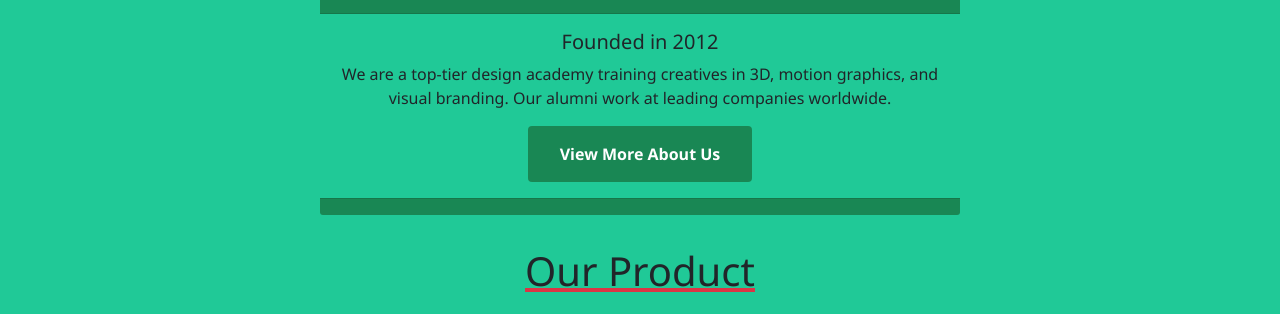
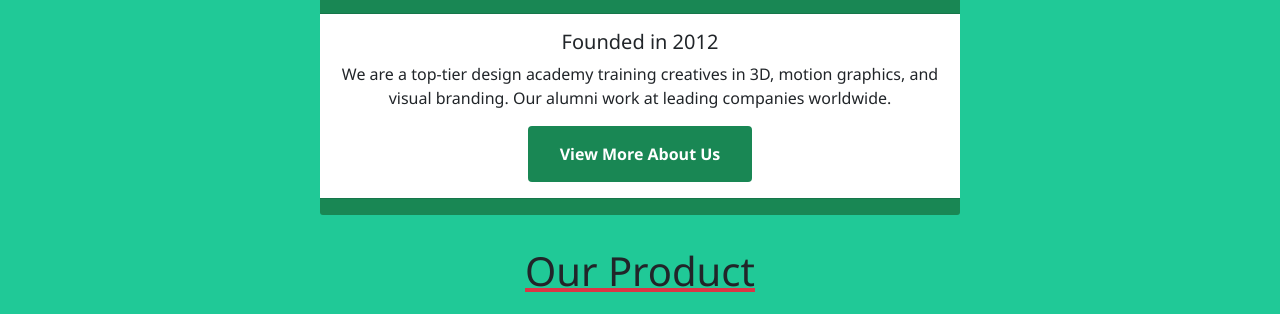
Before and after one commit to adedejiisa/Gerald, a plain HTML site: page index.html in a window 1280 px wide. Shown: the part 681-995 px from the top of the page. Drawn offline with nearby package versions, Linux system fonts and the light colour scheme.

Commit message:
Update index.html

```diff
--- a/index.html
+++ b/index.html
@@ -167,7 +167,7 @@
   <div class="card-header">
    <h2> About</h2>
   </div>
-  <div class="card-body">
+  <div class="card-body" style="background-color: white;">
     <h5 class="card-title">Founded in 2012</h5>
     <p class="card-text">We are a top-tier design academy training creatives in 3D, motion graphics, and visual branding. Our alumni work at leading companies worldwide.</p>
     <a href="about.html" id="btn3" class="btn btn-primary">View More About Us</a>
```
